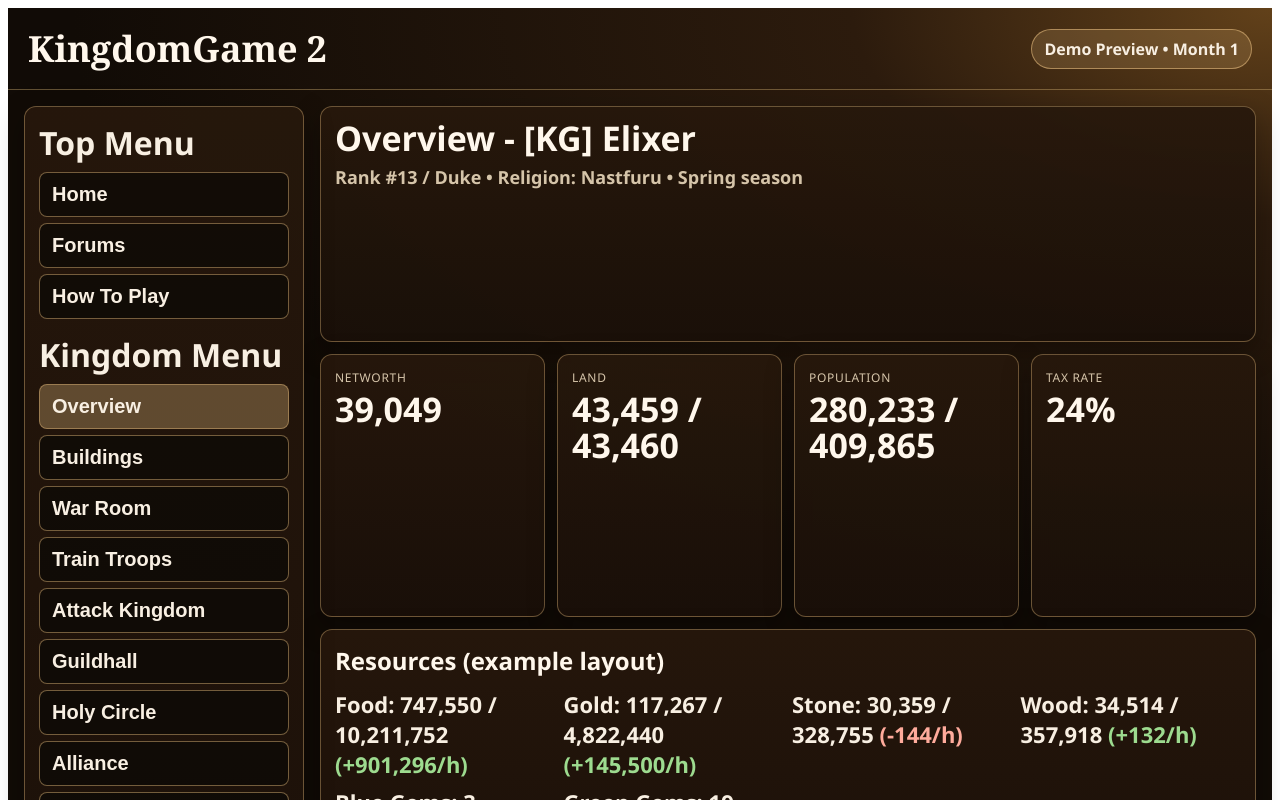
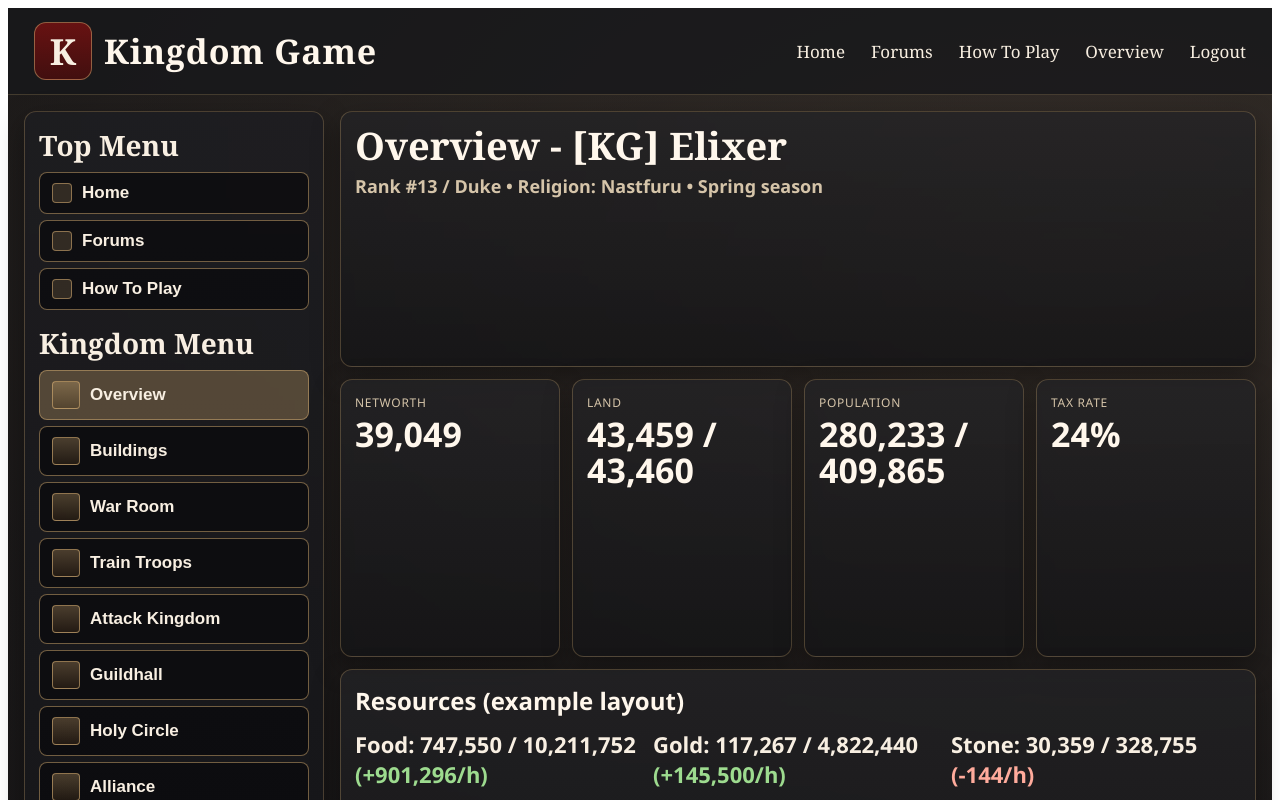
Before and after one commit to daltonarm123/Game-Game-, a React (Vite) app in the folder apps/web/: page / in a window 1280 px wide. Shown: the top 800 px of the page. Built offline with nearby package versions, Linux system fonts and the light colour scheme.

Commit message:
Restyle web shell to match classic Kingdom Game visual direction

```diff
--- a/apps/web/src/main.tsx
+++ b/apps/web/src/main.tsx
@@ -29,34 +29,39 @@ const NAV_ITEMS: NavItem[] = [
 const TEXT_MAIN = "#f8efe2";
 const TEXT_MUTED = "#d5c4a9";
 const ACCENT = "#d8b075";
+const FONT_DISPLAY = "Georgia, 'Times New Roman', serif";
+const FONT_BODY = "'Segoe UI', Tahoma, Geneva, Verdana, sans-serif";
 
 const CARD: React.CSSProperties = {
-  background: "linear-gradient(180deg, rgba(39,24,12,0.92), rgba(26,16,9,0.92))",
-  border: "1px solid rgba(216, 176, 117, 0.42)",
+  background: "linear-gradient(180deg, rgba(35, 35, 38, 0.74), rgba(20, 20, 22, 0.8))",
+  border: "1px solid rgba(216, 176, 117, 0.28)",
   borderRadius: 12,
   padding: 14,
-  boxShadow: "0 10px 30px rgba(0,0,0,0.3)",
+  boxShadow: "0 10px 28px rgba(0,0,0,0.35)",
+  backdropFilter: "blur(2px)",
 };
 
 const API_BASE = (window as any).__GG_API_BASE || "http://localhost:8080";
 const INPUT_STYLE: React.CSSProperties = {
   padding: "10px 12px",
   borderRadius: 8,
-  border: "1px solid rgba(216,176,117,.55)",
-  background: "rgba(12, 9, 6, 0.9)",
+  border: "1px solid rgba(216,176,117,.4)",
+  background: "rgba(14, 14, 17, 0.9)",
   color: TEXT_MAIN,
-  fontSize: 16,
+  fontSize: 15,
+  fontFamily: FONT_BODY,
 };
 
 const BTN_STYLE: React.CSSProperties = {
   padding: "10px 14px",
   borderRadius: 8,
-  border: "1px solid rgba(216,176,117,.65)",
-  background: "linear-gradient(180deg, rgba(216,176,117,.45), rgba(130,92,40,.45))",
+  border: "1px solid rgba(216,176,117,.5)",
+  background: "linear-gradient(180deg, rgba(216,176,117,.28), rgba(120,88,43,.28))",
   color: TEXT_MAIN,
   cursor: "pointer",
   fontWeight: 700,
-  fontSize: 15,
+  fontSize: 14,
+  fontFamily: FONT_BODY,
 };
 
 function OverviewMock() {
@@ -70,7 +75,7 @@ function OverviewMock() {
   return (
     <div style={{ display: "grid", gap: 12 }}>
       <div style={CARD}>
-        <div style={{ fontSize: 34, fontWeight: 800, color: "#fff7ec", lineHeight: 1.05 }}>Overview - [KG] Elixer</div>
+        <div style={{ fontSize: 38, fontWeight: 800, color: "#fff7ec", lineHeight: 1.05, fontFamily: FONT_DISPLAY }}>Overview - [KG] Elixer</div>
         <div style={{ color: TEXT_MUTED, marginTop: 8, fontSize: 18, fontWeight: 700 }}>Rank #13 / Duke • Religion: Nastfuru • Spring season</div>
       </div>
 
@@ -246,7 +251,7 @@ function WarRoomView() {
       {k ? (
         <>
           <div style={CARD}>
-            <div style={{ fontSize: 30, fontWeight: 800, color: "#fff7ec" }}>War Room - {k.name}</div>
+            <div style={{ fontSize: 34, fontWeight: 800, color: "#fff7ec", fontFamily: FONT_DISPLAY }}>War Room - {k.name}</div>
             <div style={{ marginTop: 6, color: TEXT_MUTED, fontSize: 20, fontWeight: 700 }}>
               Rank: #{k.rank || "N/A"} • Networth: {Math.floor(Number(k.networth || 0)).toLocaleString()}
             </div>
@@ -642,20 +647,39 @@ function App() {
       style={{
         minHeight: "100vh",
         color: TEXT_MAIN,
-        background: "radial-gradient(1200px 600px at top right, #62411a 0%, #2c1b0d 35%, #110b06 100%)",
-        fontFamily: "'Segoe UI', Tahoma, Geneva, Verdana, sans-serif",
+        background: `
+          radial-gradient(1200px 700px at 85% 20%, rgba(92,76,58,0.45), rgba(23,23,25,0.92)),
+          linear-gradient(180deg, #2b2b2f 0%, #1a1a1d 48%, #161515 100%)
+        `,
+        fontFamily: FONT_BODY,
       }}
     >
-      <header style={{ borderBottom: "1px solid rgba(217,182,118,.4)", padding: "16px 20px", display: "flex", alignItems: "center", justifyContent: "space-between", gap: 12 }}>
-        <div style={{ fontSize: 36, fontWeight: 800, color: "#fff7ec", fontFamily: "Georgia, serif" }}>KingdomGame 2</div>
-        <div style={{ padding: "8px 12px", borderRadius: 999, border: "1px solid rgba(216,176,117,.65)", background: "rgba(216,176,117,.2)", color: TEXT_MAIN, fontWeight: 700 }}>
-          Demo Preview • Month 1
+      <header style={{ borderBottom: "1px solid rgba(217,182,118,.22)", padding: "14px 26px", display: "grid", gridTemplateColumns: "1fr auto", alignItems: "center", gap: 16, background: "rgba(24,24,27,0.85)" }}>
+        <div style={{ display: "flex", alignItems: "center", gap: 12 }}>
+          <div style={{ width: 56, height: 56, borderRadius: 12, border: "1px solid rgba(216,176,117,.5)", background: "linear-gradient(180deg, rgba(130,16,16,.75), rgba(80,12,12,.75))", display: "grid", placeItems: "center", fontWeight: 900, fontSize: 36, fontFamily: FONT_DISPLAY }}>K</div>
+          <div style={{ fontSize: 34, fontWeight: 800, color: "#fff7ec", fontFamily: FONT_DISPLAY, letterSpacing: 0.8 }}>Kingdom Game</div>
+        </div>
+        <div style={{ display: "flex", gap: 26, alignItems: "center", color: "#f7eee0", fontFamily: FONT_DISPLAY, fontSize: 17 }}>
+          <span>Home</span>
+          <span>Forums</span>
+          <span>How To Play</span>
+          <span>Overview</span>
+          <span>Logout</span>
         </div>
       </header>
 
-      <div style={{ display: "grid", gridTemplateColumns: "280px 1fr", gap: 16, padding: 16 }}>
-        <aside style={{ ...CARD, height: "fit-content", position: "sticky", top: 16 }}>
-          <div style={{ fontWeight: 800, marginBottom: 8, fontSize: 32 }}>Top Menu</div>
+      <div
+        style={{
+          display: "grid",
+          gridTemplateColumns: "300px 1fr",
+          gap: 16,
+          padding: 16,
+          background:
+            "linear-gradient(180deg, rgba(36,29,24,0.35), rgba(24,22,23,0.75))",
+        }}
+      >
+        <aside style={{ ...CARD, height: "fit-content", position: "sticky", top: 16, background: "linear-gradient(180deg, rgba(29,29,33,0.86), rgba(19,19,22,0.88))" }}>
+          <div style={{ fontWeight: 800, marginBottom: 8, fontSize: 28, fontFamily: FONT_DISPLAY }}>Top Menu</div>
           <div style={{ display: "grid", gap: 6, marginBottom: 14 }}>
             {topNav.map((item) => (
               <button
@@ -663,22 +687,26 @@ function App() {
                 onClick={() => setActiveId(item.id)}
                 style={{
                   textAlign: "left",
+                  display: "flex",
+                  alignItems: "center",
+                  gap: 10,
                   padding: "10px 12px",
                   borderRadius: 8,
                   border: "1px solid rgba(216,176,117,.5)",
-                  background: item.id === active.id ? "rgba(216,176,117,.35)" : "rgba(10,8,6,.65)",
+                  background: item.id === active.id ? "rgba(216,176,117,.3)" : "rgba(8,8,10,.62)",
                   color: TEXT_MAIN,
                   cursor: "pointer",
-                  fontSize: 20,
+                  fontSize: 17,
                   fontWeight: 700,
                 }}
               >
+                <span style={{ width: 18, height: 18, border: "1px solid rgba(216,176,117,.55)", borderRadius: 4, background: "rgba(216,176,117,.18)" }} />
                 {item.label}
               </button>
             ))}
           </div>
 
-          <div style={{ fontWeight: 800, marginBottom: 8, fontSize: 32 }}>Kingdom Menu</div>
+          <div style={{ fontWeight: 800, marginBottom: 8, fontSize: 28, fontFamily: FONT_DISPLAY }}>Kingdom Menu</div>
           <div style={{ display: "grid", gap: 6 }}>
             {kingdomNav.map((item) => (
               <button
@@ -686,16 +714,20 @@ function App() {
                 onClick={() => setActiveId(item.id)}
                 style={{
                   textAlign: "left",
+                  display: "flex",
+                  alignItems: "center",
+                  gap: 10,
                   padding: "10px 12px",
                   borderRadius: 8,
                   border: "1px solid rgba(216,176,117,.5)",
-                  background: item.id === active.id ? "rgba(216,176,117,.35)" : "rgba(10,8,6,.65)",
+                  background: item.id === active.id ? "rgba(216,176,117,.3)" : "rgba(8,8,10,.62)",
                   color: TEXT_MAIN,
                   cursor: "pointer",
-                  fontSize: 20,
+                  fontSize: 17,
                   fontWeight: 700,
                 }}
               >
+                <span style={{ width: 26, height: 26, border: "1px solid rgba(216,176,117,.6)", borderRadius: 4, background: "linear-gradient(180deg, rgba(216,176,117,.3), rgba(87,61,31,.3))" }} />
                 {item.label}
               </button>
             ))}
```
